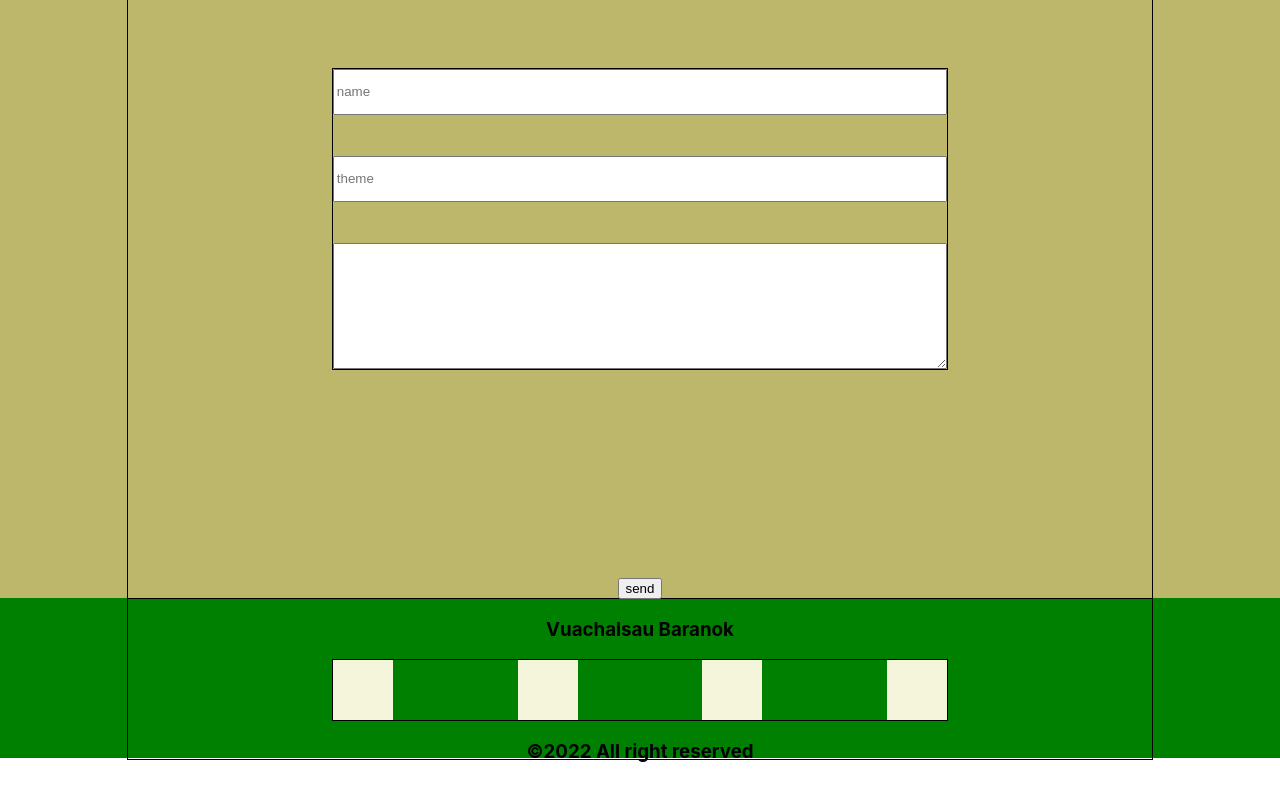
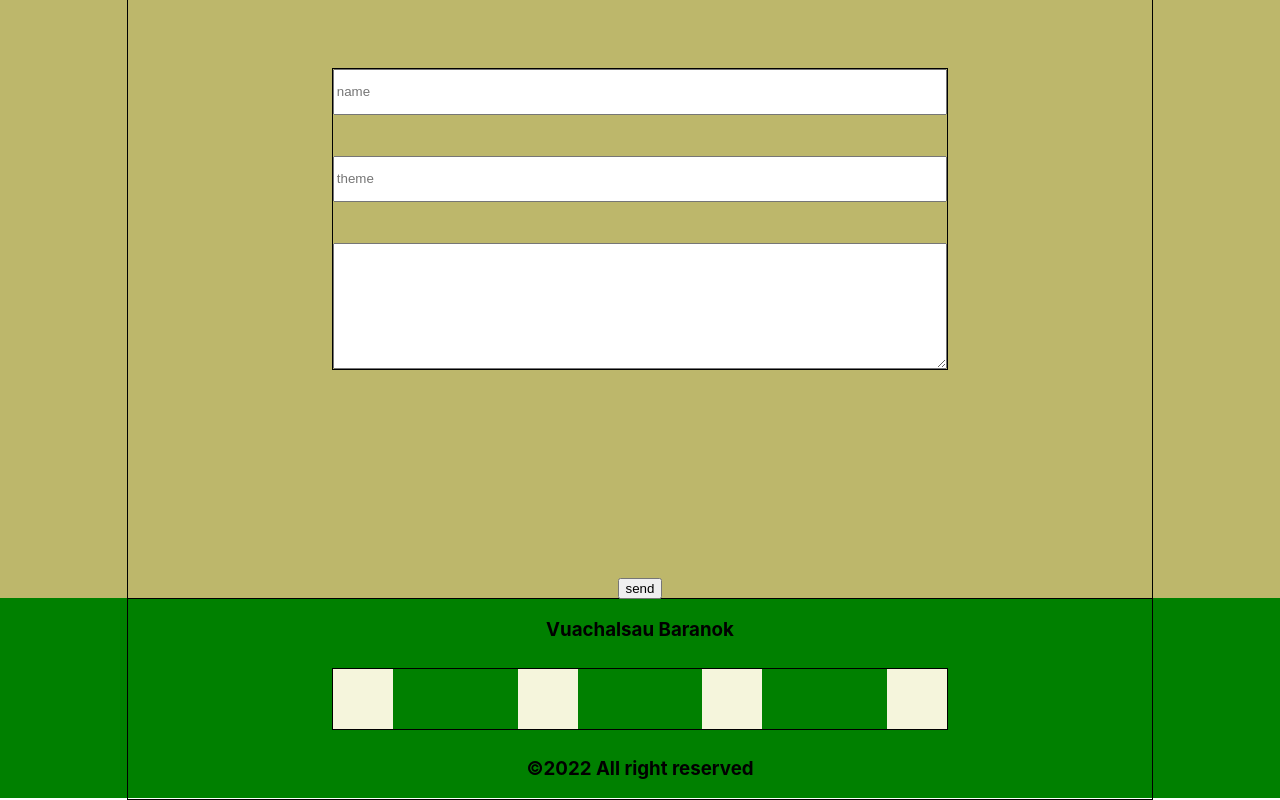
Before and after one commit to mr-Freeman-S/portfolio, a React (Create React App) app: page / in a window 1280 px wide. Shown: the part 2682-3482 px from the top of the page. Before the commit the page ends 3445 px from the top, so only its background shows below. Built offline with nearby package versions, Linux system fonts and the light colour scheme.

Commit message:
refactoring

```diff
--- a/src/components/Footer/Footer.module.css
+++ b/src/components/Footer/Footer.module.css
@@ -1,11 +1,14 @@
 .wrapper {
     height: 20vh;
     background-color: green;
+    min-height: 200px;
 }
+
 .container {
     flex-direction: column;
 
 }
+
 .itemsWrapper {
     display: flex;
     justify-content: space-between;
--- a/src/components/skills/skill/Skill.module.css
+++ b/src/components/skills/skill/Skill.module.css
@@ -1,5 +1,5 @@
 .wrapper {
-    width: 300px;
+    width: 250px;
     border: 1px solid;
     background-color: darkgoldenrod;
     display: flex;
```
